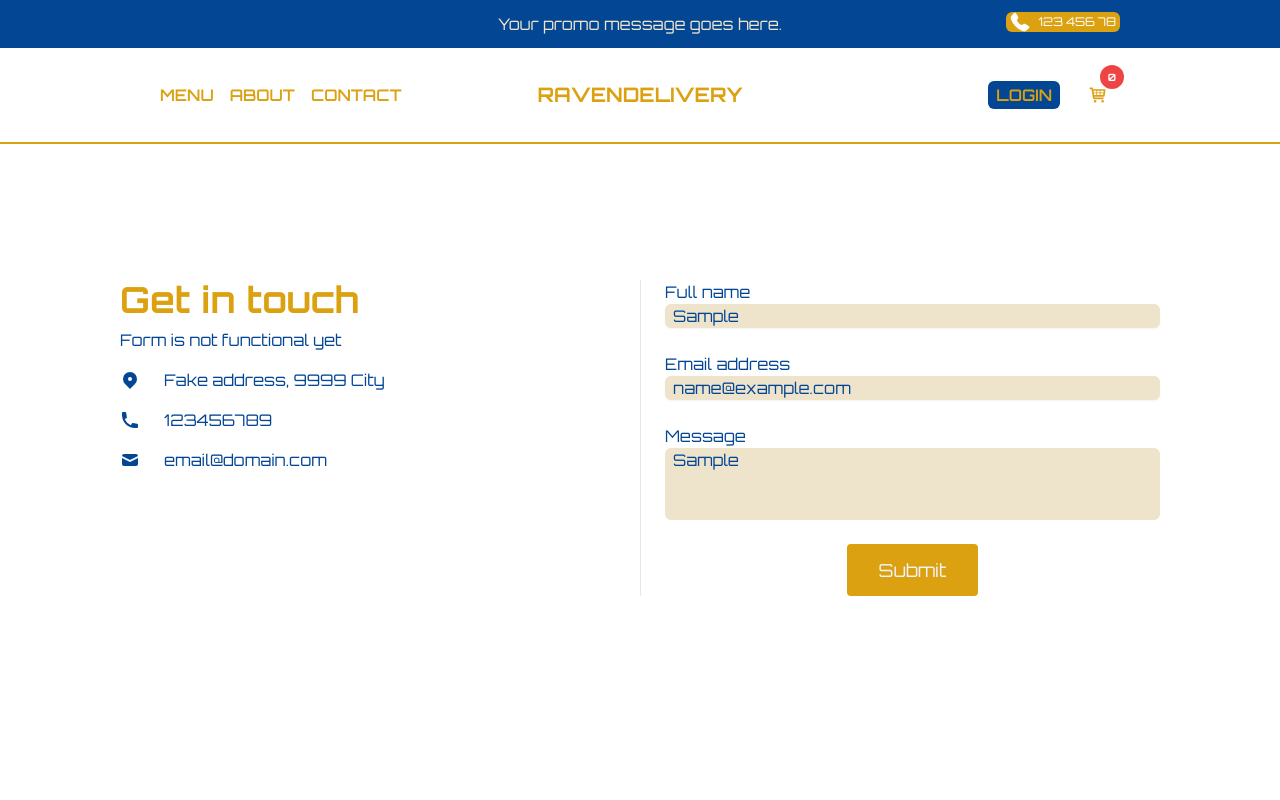
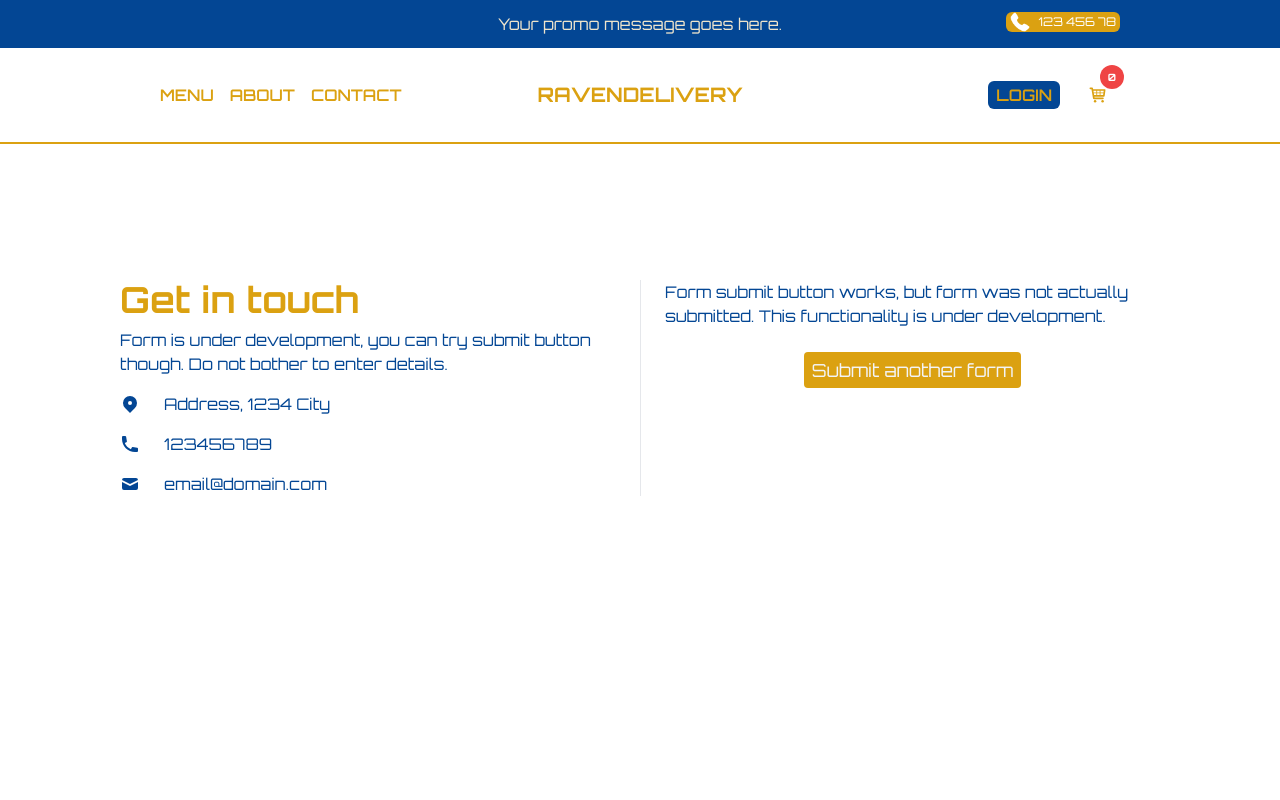
Before and after one commit to jxhnndev/ravendelivery, a Next.js app: page /contact in a window 1280 px wide. Both pictures are taken after typing "Sample", "name@example.com", "Sample" into the empty fields and a click on the button "Submit". Shown: the top 800 px of the page. Built offline with nearby package versions, Linux system fonts and the light colour scheme; no server answers.

Commit message:
contact form session

```diff
--- a/src/app/contact/page.tsx
+++ b/src/app/contact/page.tsx
@@ -1,18 +1,22 @@
-import Image from 'next/image'
+"use client"
+import { useSession } from "next-auth/react"
+import { useState } from "react";
 
 const Contact = () => {
+    const { data: session, status } = useSession();
+    const [submitted, setSubmitted] = useState<boolean>(false)
   return (
     <section className="py-6 text-chelseaBlue h-screen">
         <div className="grid max-w-6xl grid-cols-1 px-6 mx-auto lg:px-8 md:grid-cols-2 md:divide-x md:py-28">
             <div className="py-6 md:py-0 md:px-6">
                 <h1 className="text-4xl font-bold text-gold">Get in touch</h1>
-                <p className="pt-2 pb-4">Form is not functional yet</p>
+                <p className="pt-2 pb-4">Form is under development, you can try submit button though. Do not bother to enter details.</p>
                 <div className="space-y-4">
                     <p className="flex items-center">
                         <svg xmlns="http://www.w3.org/2000/svg" viewBox="0 0 20 20" fill="currentColor" className="w-5 h-5 mr-2 sm:mr-6">
                             <path fillRule="evenodd" d="M5.05 4.05a7 7 0 119.9 9.9L10 18.9l-4.95-4.95a7 7 0 010-9.9zM10 11a2 2 0 100-4 2 2 0 000 4z" clipRule="evenodd"></path>
                         </svg>
-                        <span>Fake address, 9999 City</span>
+                        <span>Address, 1234 City</span>
                     </p>
                     <p className="flex items-center">
                         <svg xmlns="http://www.w3.org/2000/svg" viewBox="0 0 20 20" fill="currentColor" className="w-5 h-5 mr-2 sm:mr-6">
@@ -29,21 +33,66 @@ const Contact = () => {
                     </p>
                 </div>
             </div>
-            <form  className="flex flex-col py-6 space-y-6 md:py-0 md:px-6">
+            {status === "loading" ?
+            <div className="py-4 rounded shadow-md w-full animate-pulse bg-lightGold">
+                <div className="flex p-4 space-x-4 sm:px-8">
+                    <div className="flex-1 py-2 space-y-4">
+                        <div className="w-full h-3 rounded bg-gold"></div>
+                        <div className="w-5/6 h-3 rounded bg-gold"></div>
+                    </div>
+                </div>
+                <div className="p-4 space-y-4 sm:px-8">
+                    <div className="w-full h-4 rounded bg-gold"></div>
+                    <div className="w-full h-4 rounded bg-gold"></div>
+                    <div className="w-3/4 h-4 rounded bg-gold"></div>
+                </div>
+            </div>
+            :
+            <>
+            {submitted ?
+            <div className="flex flex-col py-6 space-y-6 md:py-0 md:px-6">
+                <h2>Form submit button works, but form was not actually submitted. This functionality is under development.</h2>
+                <button
+                    onClick={()=> setSubmitted(false)}
+                    type="button"
+                    className="self-center px-2 py-1 text-lg rounded bg-gold text-gray-100 hover:bg-chelseaBlue duration-700"
+                >
+                    Submit another form
+                </button>
+            </div>
+            :
+            <form className="flex flex-col py-6 space-y-6 md:py-0 md:px-6">
                 <label className="block">
                     <span className="mb-1">Full name</span>
+                    {session?.user.name ?
+                    <input type="text" className="block w-full rounded-md shadow-sm focus:ring focus:ri focus:ri bg-lightGold px-2 cursor-not-allowed" value={`${session?.user.name}`} disabled></input>
+                    :
                     <input type="text" placeholder="Name Surname" className="block w-full rounded-md shadow-sm focus:ring focus:ri focus:ri bg-lightGold px-2" />
+                    }
                 </label>
                 <label className="block">
                     <span className="mb-1">Email address</span>
+                    {session?.user.email ?
+                    <input type="email" className="block w-full rounded-md shadow-sm focus:ring focus:ri focus:ri bg-lightGold px-2 cursor-not-allowed" value={`${session?.user.email}`} disabled></input>
+                    :
                     <input type="email" placeholder="email@domain.com" className="block w-full rounded-md shadow-sm focus:ring focus:ri focus:ri bg-lightGold px-2" />
+                    }
                 </label>
                 <label className="block">
                     <span className="mb-1">Message</span>
                     <textarea rows={3} placeholder="Enter your message here..." className="block w-full rounded-md focus:ring focus:ri focus:ri bg-lightGold px-2"></textarea>
                 </label>
-                <button type="button" className="self-center px-8 py-3 text-lg rounded bg-gold text-gray-100 hover:bg-chelseaBlue duration-500">Submit</button>
+                <button
+                    onClick={()=> setSubmitted(true)}
+                    type="button"
+                    className="self-center px-2 py-1 text-lg rounded bg-gold text-gray-100 hover:bg-chelseaBlue duration-700"
+                >
+                    Submit
+                </button>
             </form>
+            }
+            </>
+            }
         </div>
     </section>
   )
```
